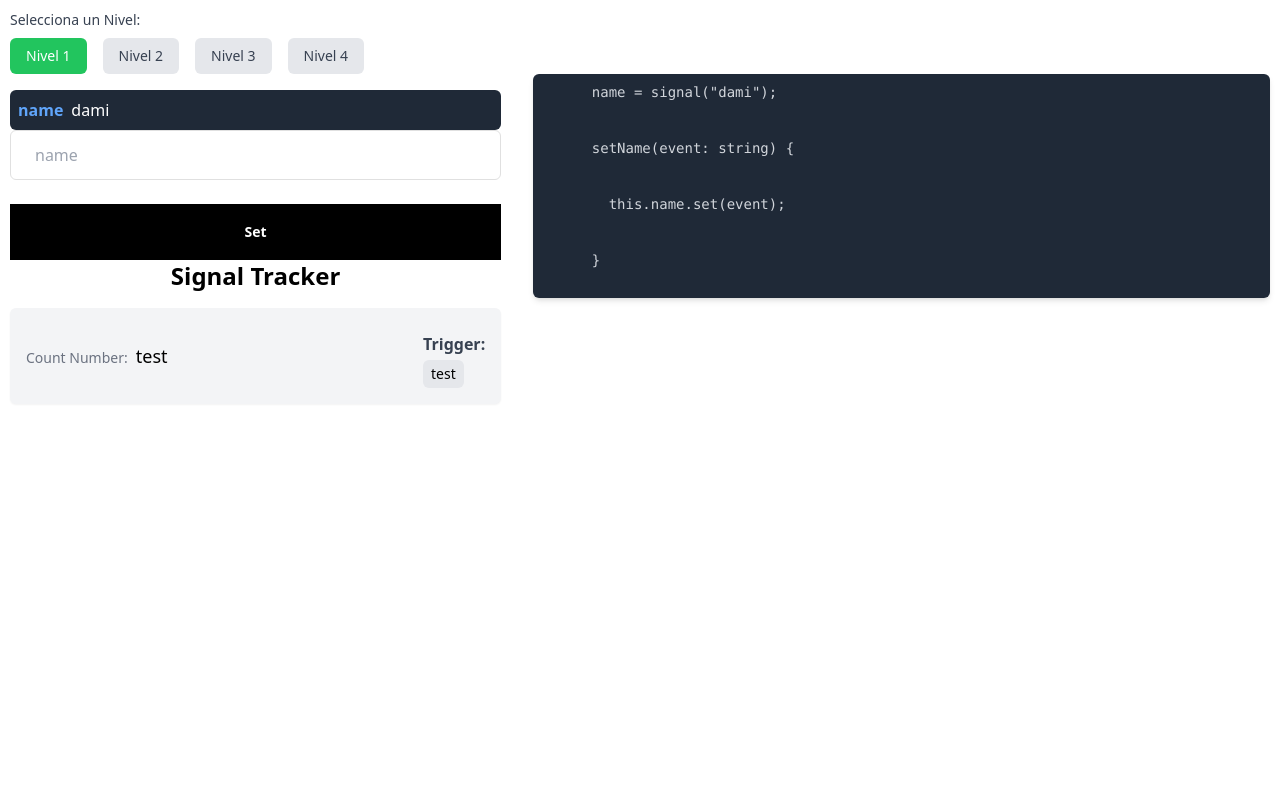
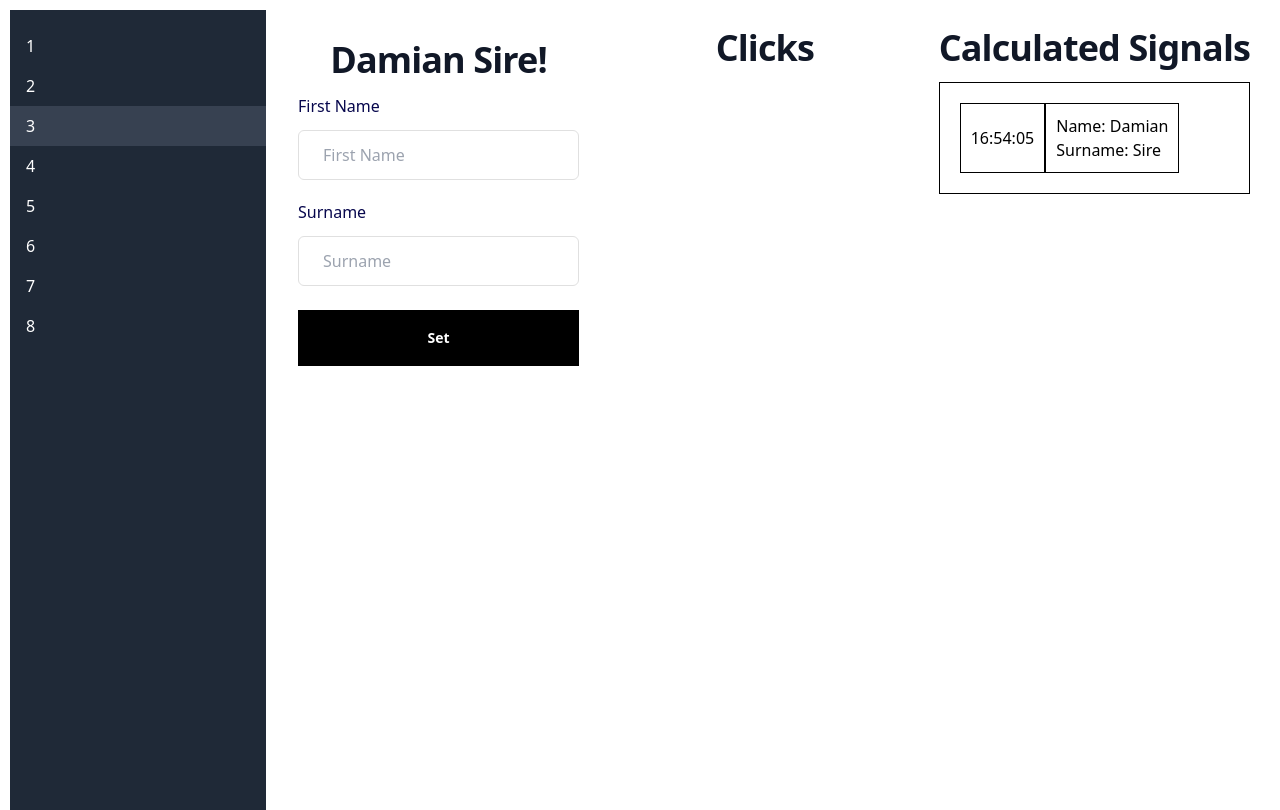
Before and after one commit to damiansire/angular-examples, an Angular app: page /3 in a window 1280 px wide. Before the commit this address led to /. Built offline with nearby package versions, Linux system fonts and the light colour scheme.

Commit message:
feat: add menu

```diff
--- a/src/app/app.component.html
+++ b/src/app/app.component.html
@@ -5,7 +5,26 @@
 <app-computed-signal-dynamic-dependencies />
 <app-effect></app-effect>
 <app-destroy-effect></app-destroy-effect>
+<app-signal-equality-functions></app-signal-equality-functions>
 -->
 <div class="body-container p-5">
-  <app-signal-equality-functions></app-signal-equality-functions>
+  <div class="flex">
+    <div class="w-64 bg-gray-800 text-white h-screen">
+      <ul class="py-4">
+        @for (component of components; track component.path) {
+        <li
+          routerLinkActive="bg-gray-700"
+          class="px-4 py-2 cursor-pointer hover:bg-gray-700"
+          [routerLink]="[component.path]"
+        >
+          {{ component.path }}
+        </li>
+        }
+      </ul>
+    </div>
+
+    <div class="flex-grow p-5">
+      <router-outlet></router-outlet>
+    </div>
+  </div>
 </div>
--- a/src/app/app.routes.ts
+++ b/src/app/app.routes.ts
@@ -1,3 +1,20 @@
 import { Routes } from '@angular/router';
+import { WritableSignalsComponent } from './signals/1-writable-signals/writable-signals.component';
+import { ComputedSignalsComponent } from './signals/2-computed-signals/computed-signals.component';
+import { ComputedSignalsLazilyEvaluatedMemoizedComponent } from './signals/3-computed-signals-lazily-evaluated-memoized/computed-signals-lazily-evaluated-memoized.component';
+import { ComputedSignalDynamicDependenciesComponent } from './signals/4-computed-signal-dynamic-dependencies/computed-signal-dynamic-dependencies.component';
+import { EffectComponent } from './signals/5-effect/effect.component';
+import { DestroyEffectComponent } from './signals/6-interval-when-is-destroy/destroy-effect.component';
+import { EffectDestroyComponent } from './signals/7-effect-destroy/effect-destroy.component';
+import { SignalEqualityFunctionsComponent } from './signals/signal-equality-functions/signal-equality-functions.component';
 
-export const routes: Routes = [];
+export const routes: Routes = [
+  { path: '1', component: WritableSignalsComponent },
+  { path: '2', component: ComputedSignalsComponent },
+  { path: '3', component: ComputedSignalsLazilyEvaluatedMemoizedComponent },
+  { path: '4', component: ComputedSignalDynamicDependenciesComponent },
+  { path: '5', component: EffectComponent },
+  { path: '6', component: DestroyEffectComponent },
+  { path: '7', component: EffectDestroyComponent },
+  { path: '8', component: SignalEqualityFunctionsComponent },
+];
```
Also changed, not shown: src/app/app.component.ts (+19 -1 lines).
